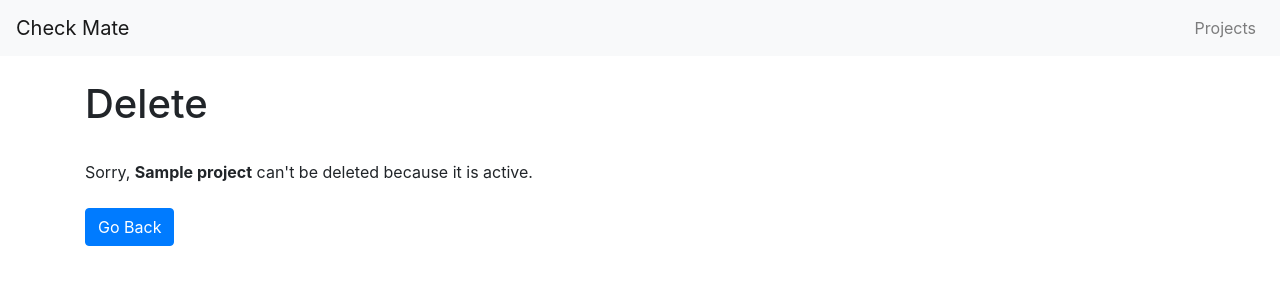
After one commit to kellymorin/check_mate, a Django app: page /projects/1/delete in a window 1280 px wide. The commit adds this page. Shown: the top 300 px of the page. Run offline with Django 3.2, Linux system fonts and the light colour scheme; a user stored in the database is signed in; tables that the repository leaves empty hold one stand-in row (values such as "Sample post"); parts of the project's set-up code (start-up, migrations or seed data) failed here and were passed over; some libraries are stand-ins or nearby versions.

Commit message:
Add and delete functionality added for projects

```diff
--- a/check_mate/templates/project_add.html
+++ b/check_mate/templates/project_add.html
@@ -1,4 +1,6 @@
 {% extends "index.html" %}
+
+{% load crispy_forms_tags %}
 
 {% block content %}
   <h1>Add Project</h1>
--- /dev/null
+++ b/check_mate/templates/project_delete.html
@@ -0,0 +1,33 @@
+{% extends "index.html" %}
+
+{% block content %}
+  <div class="row">
+    <div class="col mb-4">
+      <h1>Delete</h1>
+    </div>
+  </div>
+
+  {% if can_delete == True %}
+    <div class="row">
+      <div class="col">
+        <p>Are you sure you want to delete <strong>{{project.project_name}}</strong></p>
+        <div class="my-4">
+          <form action="{% url 'check_mate:project_delete' project.id %}" method="POST">
+            {% csrf_token%}
+            <button type="submit" class="btn btn-danger">Yes, Delete</button>
+            <a href="{% url 'check_mate:project_details' project.id %}"><button type="button" class="btn btn-primary">No, take me back</button></a>
+          </form>
+        </div>
+      </div>
+    </div>
+  {% else %}
+    <div class="row">
+      <div class="col">
+        <p>Sorry, <strong>{{project.project_name}}</strong> can't be deleted because it is active.</p>
+        <div class="my-4">
+          <a href="{% url 'check_mate:project_details' project.id%}"><button type="button" class="btn btn-primary">Go Back</button></a>
+        </div>
+      </div>
+    </div>
+  {% endif %}
+{% endblock content %}
--- a/check_mate/templates/projects.html
+++ b/check_mate/templates/projects.html
@@ -3,6 +3,7 @@
 {% block content %}
 <div class="row">
   <div class="col-md-4 col-lg-3">
+    <a href="{% url 'check_mate:project_add'%}">
     <div class="card text-white bg-info mb-3" style="max-width: 18rem;">
       <div class="card-header">Header</div>
       <div class="card-body">
@@ -10,6 +11,7 @@
         <p class="card-text"></p>
       </div>
     </div>
+  </a>
   </div>
   {% if projects%}
     {% for project in projects %}
--- a/check_mate/urls.py
+++ b/check_mate/urls.py
@@ -16,5 +16,6 @@ urlpatterns=[
     # ex. /projects/5
     path("projects/<int:project_id>", views.project_details, name="project_details"),
     # ex. /projects/add
-    path("projects/add", views.project_add, name="project_add")
+    path("projects/add", views.project_add, name="project_add"),
+    path("projects/<int:project_id>/delete", views.project_delete, name="project_delete")
 ]
--- a/check_mate/views/project_views.py
+++ b/check_mate/views/project_views.py
@@ -1,9 +1,15 @@
 from django.shortcuts import render
 from check_mate.models import *
 from django.http import HttpResponseRedirect
+from django.contrib.auth.decorators import login_required
 from django.urls import reverse
 from check_mate.forms import ProjectForm
 
+# TODO: Implement edit functionality
+# TODO: Update project details to include due date
+# TODO: Add the ability to filter from all projects, current projects, previous projects
+
+@login_required
 def projects(request):
     projects = Project.objects.all()
     context = {
@@ -11,14 +17,18 @@ def projects(request):
     }
     return render(request, 'projects.html', context)
 
+@login_required
 def project_details(request, project_id):
     project_detail = Project.objects.filter(pk=project_id)[0]
+    tickets = Ticket.objects.filter(project=project_id)
     print(project_detail)
     context = {
-        "project_detail": project_detail
+        "project_detail": project_detail,
+        "tickets": tickets
     }
     return render(request, "project_details.html", context)
 
+@login_required
 def project_add(request):
     if request.method == "GET":
         project_form = ProjectForm()
@@ -47,3 +57,25 @@ def project_add(request):
             return render(request, "project_add.html", {
                 "error_message": "You must complete all fields in the form"
             })
+
+@login_required
+def project_delete(request, project_id):
+    if request.method == "POST":
+        project= Project.objects.get(pk=project_id)
+        project.delete()
+        return HttpResponseRedirect(reverse("check_mate:projects"))
+    else:
+        project = Project.objects.get(pk=project_id)
+        tickets = Ticket.objects.filter(project=project_id)
+
+        if len(tickets) == 0:
+            context = {
+                "project": project,
+                "can_delete": True
+            }
+        else:
+            context = {
+                "project": project,
+                "can_delete": False
+            }
+        return render(request, "project_delete.html", context)
```
Also changed, not shown: check_mate/templates/project_details.html (+16 -0 lines).
